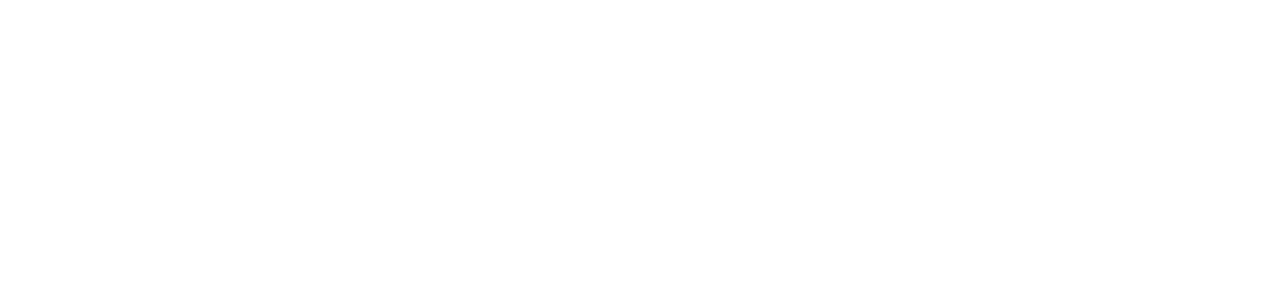
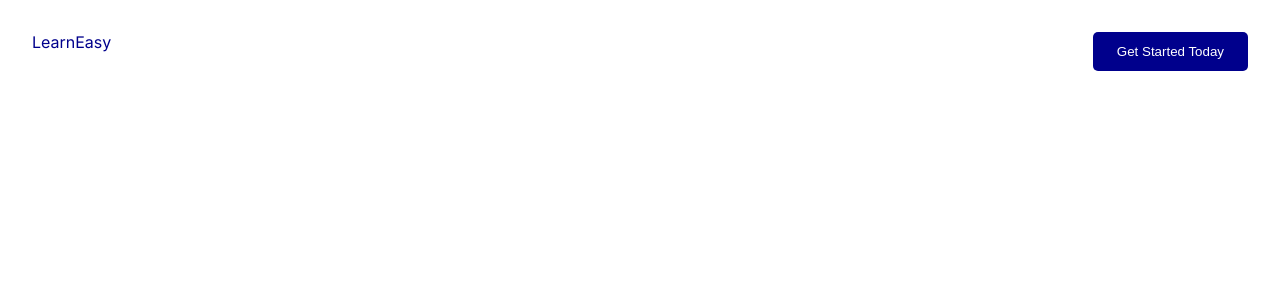
Before and after one commit to Creative-mindset21/easy-learn-edx-website, a React (Vite) app: page / in a window 1280 px wide. Shown: the top 300 px of the page. Built offline with nearby package versions, Linux system fonts and the light colour scheme.

Commit message:
created and styled the header section

```diff
--- a/package.json
+++ b/package.json
@@ -11,7 +11,8 @@
   },
   "dependencies": {
     "react": "^18.3.1",
-    "react-dom": "^18.3.1"
+    "react-dom": "^18.3.1",
+    "react-router-dom": "^7.1.1"
   },
   "devDependencies": {
     "@eslint/js": "^9.17.0",
--- a/src/App.jsx
+++ b/src/App.jsx
@@ -1,3 +1,15 @@
-function App() {}
+import { BrowserRouter, Route, Routes } from "react-router-dom";
+
+import Header from "./components/Header/Header";
+
+function App() {
+  return (
+    <BrowserRouter>
+      <Routes>
+        <Route path="/" element={<Header />}></Route>
+      </Routes>
+    </BrowserRouter>
+  );
+}
 
 export default App;
--- /dev/null
+++ b/src/components/Header/Header.jsx
@@ -0,0 +1,15 @@
+import { NavLink } from "react-router-dom";
+import css from "./header.module.css";
+
+const Header = () => {
+  return (
+    <header id="container" className={css.header}>
+      <div className={css.logo}>
+        <NavLink to="/">LearnEasy</NavLink>
+        <button className={css.headerBtn}>Get Started Today</button>
+      </div>
+    </header>
+  );
+};
+
+export default Header;
--- /dev/null
+++ b/src/components/Header/header.module.css
@@ -0,0 +1,27 @@
+.header {
+  height: 2rem;
+  background-color: #fff;
+  width: 100%;
+}
+
+.logo {
+  display: flex;
+  justify-content: space-between;
+}
+
+.logo > a {
+  color: var(--blue);
+}
+
+.headerBtn {
+  padding: 0.75rem 1.5rem;
+  background-color: var(--blue);
+  border: none;
+  outline: none;
+  color: #fff;
+  border-radius: 5px;
+  cursor: pointer;
+}
+
+.active {
+}
--- a/src/index.css
+++ b/src/index.css
@@ -0,0 +1,30 @@
+/* !===== GOOGLE FONTS LINKING ===== */
+@import url("https://fonts.googleapis.com/css2?family=Inter:ital,opsz,wght@0,14..32,100..900;1,14..32,100..900&display=swap");
+
+/* !===== RESET TO DEFAULTS ===== */
+*,
+*::before,
+*::after {
+  margin: 0;
+  padding: 0;
+  box-sizing: border-box;
+}
+
+/* !===== CUSTOM CSS ===== */
+:root {
+  /* ?===== COLORS ===== */
+  --blue: #00008c;
+}
+
+/* !===== GENERAL CSS ===== */
+body {
+  font-family: "Inter", sans-serif;
+}
+
+a {
+  text-decoration: none;
+}
+
+#container {
+  padding: 2rem;
+}
```
Also changed, not shown: src/components/HomePage/HomePage.jsx (added, +7 -0 lines), src/assets/image1.svg (added), src/components/HomePage/homePage.module.css (added), 1 other file (tests, documents, lock files or other folders).
